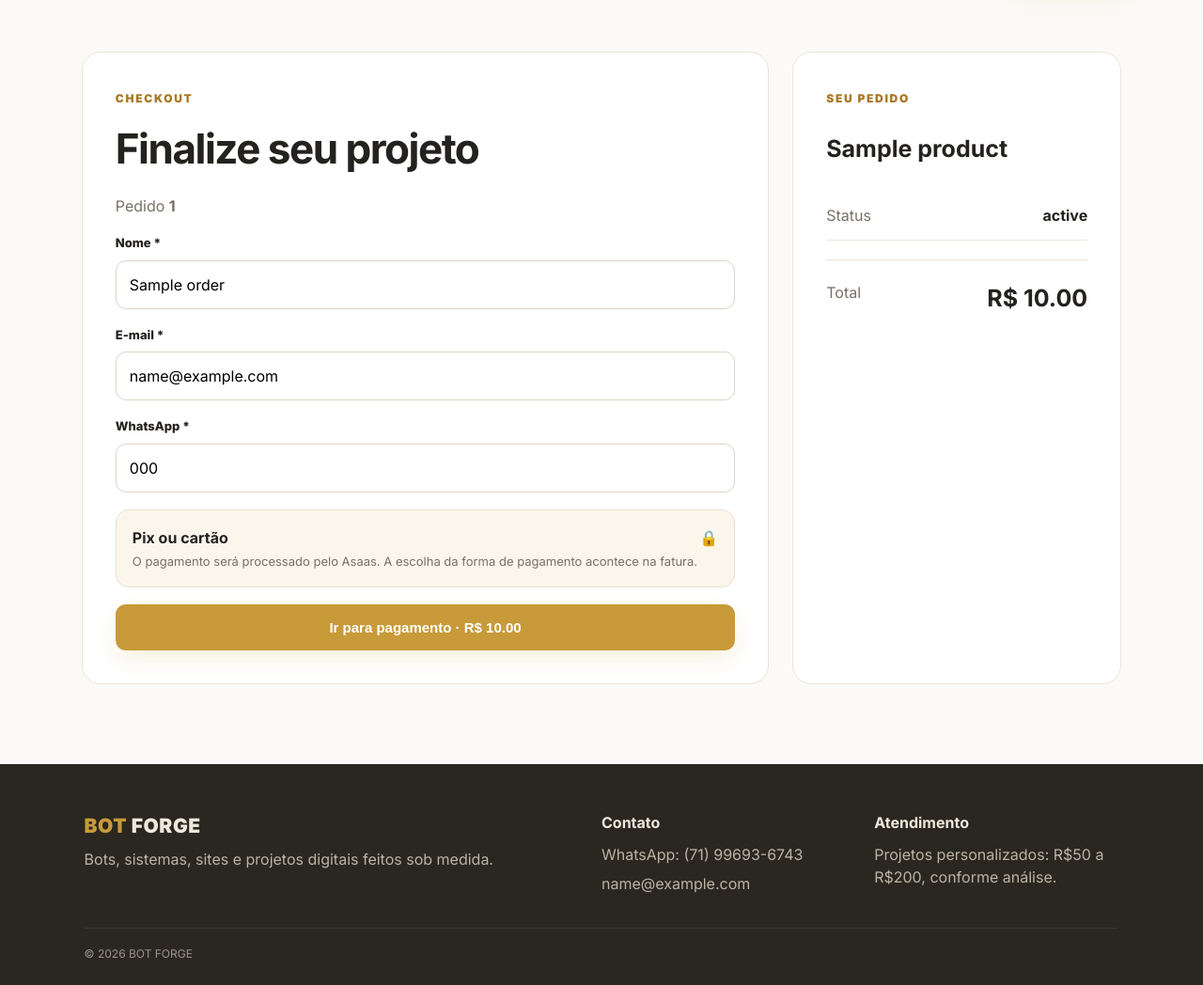
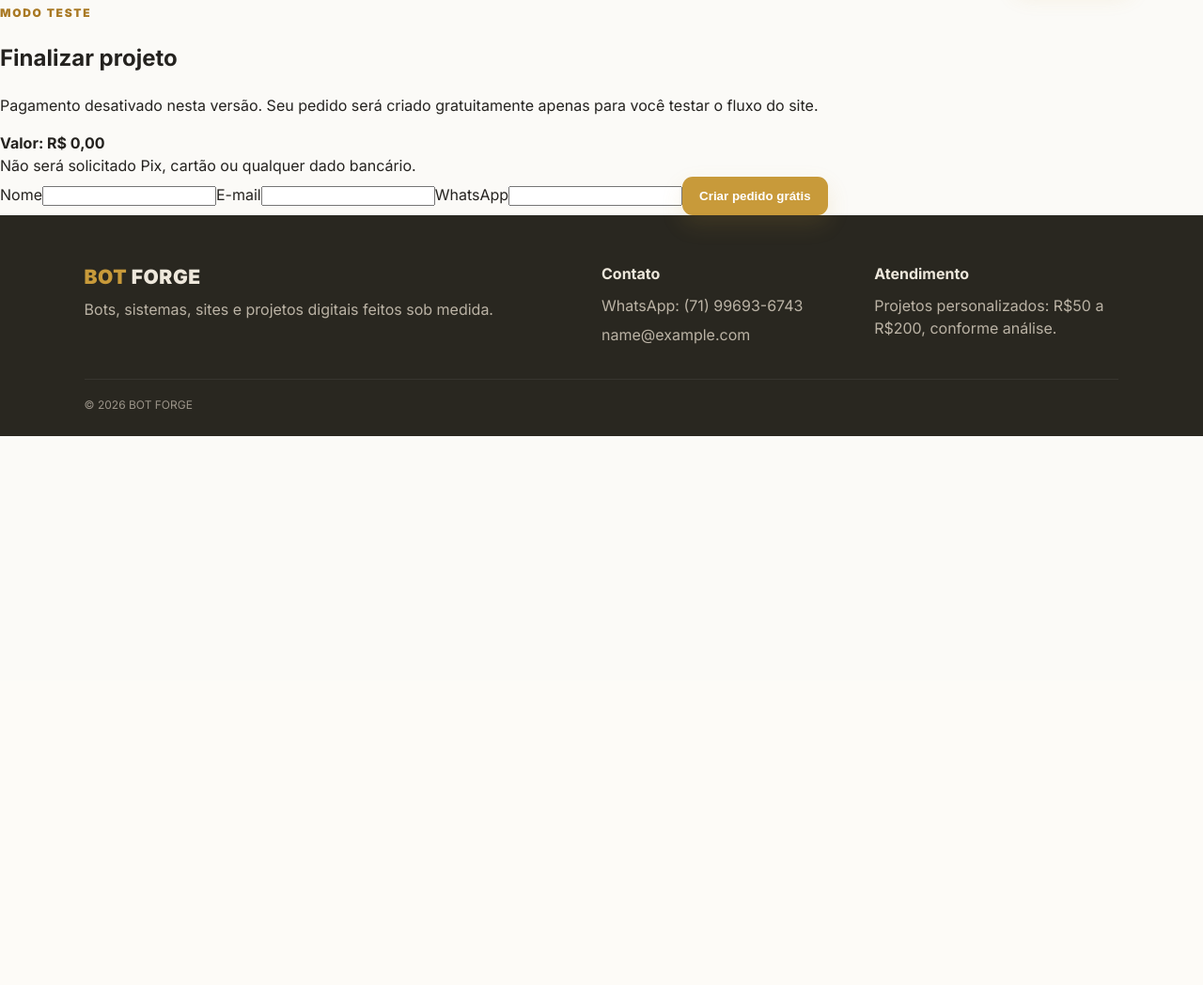
Before and after one commit to matheusviana6743-cell/DICOR-intelligence, a Python web app: template templates/checkout.html in a window 1280 px wide. Shown: the part 76-1124 px from the top of the page at 94% size. After the commit the page ends 540 px from the top, so only its background shows below. Run offline with Jinja, Linux system fonts and the light colour scheme; the template is opened without the code that fills it: most values are stand-ins (such as "Sample title", 1, 10 or a date in 2020).

Commit message:
Desativar pagamento no checkout de teste

```diff
--- a/templates/checkout.html
+++ b/templates/checkout.html
@@ -1,41 +1,4 @@
-{% extends "base.html" %}
-{% block title %}Checkout {{ order['id'] }} — BOT FORGE{% endblock %}
+{% extends 'base.html' %}
 {% block content %}
-<section class="checkout-shell">
-  <div class="checkout-main">
-    <span class="eyebrow">CHECKOUT</span>
-    <h1>Finalize seu projeto</h1>
-    <p>Pedido <strong>{{ order['id'] }}</strong></p>
-    {% if error %}<div class="alert">{{ error }}</div>{% endif %}
-    {% if quote %}
-      <div class="success-card">
-        <b>Projeto registrado.</b>
-        <p>Seu personalizado fica na faixa de R$ {{ '%.0f'|format(order['price_min']) }} a R$ {{ '%.0f'|format(order['price_max']) }}. O orçamento final será combinado após análise.</p>
-        <a class="btn" href="{{ wa }}" target="_blank">Enviar para o WhatsApp</a>
-        <a class="btn ghost" href="{{ url_for('order_page', token=order['token']) }}">Acompanhar pedido</a>
-      </div>
-    {% elif payment_unavailable %}
-      <div class="alert">O pedido foi criado, mas o checkout online ainda não está conectado. Use o WhatsApp para combinar a cobrança.</div>
-      <a class="btn" href="https://wa.me/{{ contact_wa }}?text=Quero%20finalizar%20o%20pedido%20{{ order['id'] }}%20da%20BOT%20FORGE." target="_blank">Falar no WhatsApp</a>
-    {% else %}
-      <form method="post" class="checkout-form">
-        <label class="field"><span>Nome *</span><input name="name" required value="{{ order['customer_name'] or '' }}" placeholder="Seu nome"></label>
-        <label class="field"><span>E-mail *</span><input type="email" name="email" required value="{{ order['customer_email'] or '' }}" placeholder="voce@email.com"></label>
-        <label class="field"><span>WhatsApp *</span><input name="phone" required value="{{ order['customer_phone'] or '' }}" placeholder="(71) 99999-9999"></label>
-        <div class="payment-box"><div><b>Pix ou cartão</b><p>O pagamento será processado pelo Asaas. A escolha da forma de pagamento acontece na fatura.</p></div><span>🔒</span></div>
-        <button class="btn big" type="submit">Ir para pagamento{% if order['price'] %} · R$ {{ '%.2f'|format(order['price']) }}{% endif %}</button>
-      </form>
-    {% endif %}
-  </div>
-  <aside class="checkout-side">
-    <span class="eyebrow">SEU PEDIDO</span>
-    <h3>{{ products[order['product']]['name'] }}</h3>
-    <div class="side-line"><span>Status</span><b>{{ order['status'] }}</b></div>
-    {% if order['price'] %}
-      <div class="side-total"><span>Total</span><strong>R$ {{ '%.2f'|format(order['price']) }}</strong></div>
-    {% else %}
-      <div class="side-total"><span>Faixa</span><strong>R$ {{ '%.0f'|format(order['price_min']) }}–{{ '%.0f'|format(order['price_max']) }}</strong></div>
-    {% endif %}
-  </aside>
-</section>
+<section class="checkout"><span class="eyebrow">MODO TESTE</span><h1>Finalizar projeto</h1><p>Pagamento desativado nesta versão. Seu pedido será criado gratuitamente apenas para você testar o fluxo do site.</p><div class="notice"><strong>Valor: R$ 0,00</strong><br>Não será solicitado Pix, cartão ou qualquer dado bancário.</div><form method="post" action="/checkout"><label>Nome<input name="name" required maxlength="100"></label><label>E-mail<input type="email" name="email" required maxlength="160"></label><label>WhatsApp<input name="phone" maxlength="30"></label><button class="btn primary" type="submit">Criar pedido grátis</button></form></section>
 {% endblock %}
```
